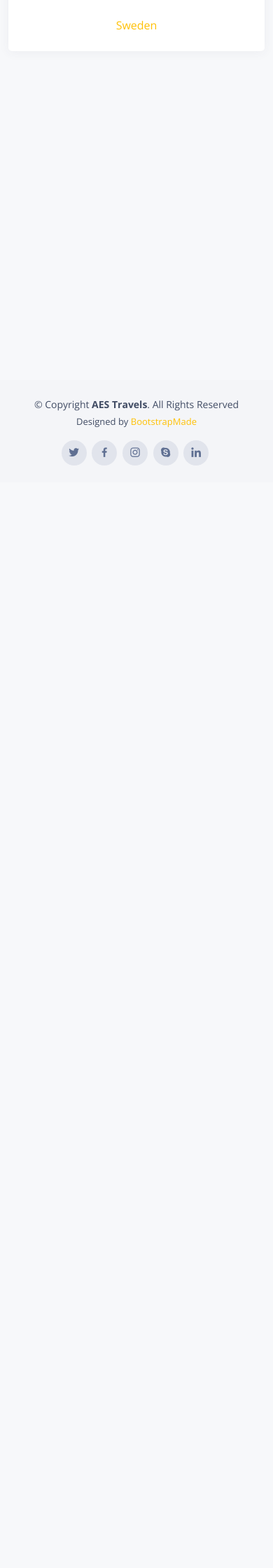
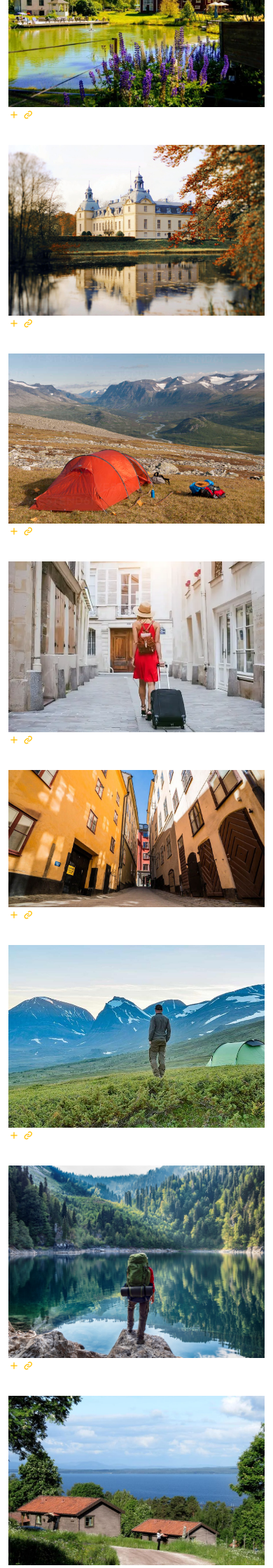
Before and after one commit to ErnestDecina/sdev2004-ca-website, a Flask app: page /sv/booking in a window 390 px wide. Shown: the part 1856-4096 px from the top of the page at 70% size. Before the commit the page ends 2521 px from the top, so only its background shows below. Run offline with Flask 3, Linux system fonts and the light colour scheme; some libraries are stand-ins or nearby versions.

Commit message:
updated sv booking english page

```diff
--- a/sdev2004-ca-website/app/templates/countries/sv/booking.html
+++ b/sdev2004-ca-website/app/templates/countries/sv/booking.html
@@ -134,7 +134,7 @@ Author: Michael O'Brien
               <div class="portfolio-links">
                 <a href="url({{ url_for('static', filename='img/sv/booking/village_b&b.jpg' ) }})" data-gallery="portfolioGallery" class="portfolio-lightbox" title="Web 3"><i class="bx bx-plus"></i></a>
                 <a href="portfolio-details.html" title="More Details"><i class="bx bx-link"></i></a>
-              </div>w
+              </div>
             </div>
           </div>
 
@@ -303,82 +303,126 @@ Author: Michael O'Brien
   </main>
 {% elif lang_code == "en" %}
     <section class="d-flex align-items-center justify-content-center" id="hero"
-             style="background-image: url( {{ url_for('static', filename='img/' + lang_code + '/index/index-hero.webp') }} ); ">
+             style="background-image: url( {{ url_for('static', filename='img/sv/booking/sweden_landscape_1.jpg') }} ); ">
           <div class="container position-relative">
-            <h1>{{_('AES Travel')}}</h1>
-            <h2>{{_('Bringing you where you want to be')}}</h2>
+            <h1>{{_('AES Travel: Sweden')}}</h1>
+            <h2>{{_('Escape to the untouched beauty of Sweden - where nature, culture, and adventure collide!')}}</h2>
           </div>
-    </section><!-- End Hero -->
+        </section>
 
 <main id="main">
-        <section class="team section-bg" id="team">
+    <!-- ======= Portfolio Section ======= -->
+    <section id="portfolio" class="portfolio">
       <div class="container">
 
-                <div class="section-title">
-                    <h2>{{_('Current Travel Plans')}}</h2>
-                    <p>{{_('Here is our 2 travel destinations for you to enjoy')}}</p>
+       <div class="section-title" data-aos="fade-in" data-aos-delay="100">
+          <h2>{{_("Booking")}}</h2>
+          <h4>{{_("Find your next adventure in Sweden...")}}</h4>
+          <p>{{_("Welcome to Sweden, a land of breathtaking natural beauty, captivating culture, and thrilling adventure! Whether you're seeking the tranquility of unspoiled wilderness, the vibrant energy of cosmopolitan cities, or the rich history and heritage of a proud and storied people, Sweden has it all. From the rugged mountains and pristine forests of the north to the sparkling lakes and vibrant cities of the south, every corner of this remarkable country is waiting to be discovered. Explore ancient Viking settlements, soak in hot springs under the Northern Lights, hike through towering pine forests, or savor the flavors of Swedish cuisine - the possibilities are endless. Come experience the warm hospitality, stunning landscapes, and endless opportunities for excitement and discovery that await you in Sweden!")}}
+            </p>
         </div>
 
-                <div class="row">
 
-                    <div class="col-lg-3 col-md-6 d-flex align-items-stretch" style="visibility: hidden;">
-                        <div class="member">
-                            <div class="member-img">
-                                <img alt="" class="img-fluid" src="">
-                                <div class="social">
-                                    <a href=""><i class="bi bi-twitter"></i></a>
-                                    <a href=""><i class="bi bi-facebook"></i></a>
-                                    <a href=""><i class="bi bi-instagram"></i></a>
-                                    <a href=""><i class="bi bi-linkedin"></i></a>
+
+        <div class="row" data-aos="fade-in">
+          <div class="col-lg-12 d-flex justify-content-center">
+            <ul id="portfolio-flters">
+              <li data-filter="*" class="filter-active">{{_("All")}}</li>
+              <li data-filter=".filter-app">{{_("Hotels")}}</li>
+              <li data-filter=".filter-card">{{_("Outdoors")}}</li>
+              <li data-filter=".filter-web">{{_("B&Bs")}}</li>
+            </ul>
           </div>
         </div>
-                            <div class="member-info">
-                                <h4>Walter White</h4>
-                                <span>Chief Executive Officer</span>
+
+        <div class="row portfolio-container" data-aos="fade-up">
+
+          <div class="col-lg-4 col-md-6 portfolio-item filter-app">
+            <div class="portfolio-wrap">
+              <img src="{{ url_for('static', filename='img/sv/booking/ice_hotel_1.jpg') }}" class="img-fluid" alt="">
+              <div class="portfolio-links">
+                <a href="url({{ url_for('static', filename='img/sv/booking/ice_hotel_1.jpg' ) }})" data-gallery="portfolioGallery" class="portfolio-lightbox" title="App 1"><i class="bx bx-plus"></i></a>
+                <a href="portfolio-details.html" title="More Details"><i class="bx bx-link"></i></a>
               </div>
             </div>
           </div>
 
-                    <div class="col-lg-3 col-md-6 d-flex align-items-stretch">
-                        <div class="member">
-                            <div class="member-img">
-                                <a href="{{ url_for('ko_home') }}">
-                                    <img alt="" class="img-fluid" src="{{ url_for('static', filename='img/' + lang_code + '/index/korea_image.webp') }}">
-                                </a>
-                            </div>
-                            <div class="member-info">
-                                <a  href="{{ url_for('ko_home') }}">{{_('Korea')}}</a>
+          <div class="col-lg-4 col-md-6 portfolio-item filter-web">
+            <div class="portfolio-wrap">
+              <img src="{{ url_for('static', filename='img/sv/booking/lake_b&b_1.jpg' ) }}" class="img-fluid" alt="">
+              <div class="portfolio-links">
+                <a href="url({{ url_for('static', filename='img/sv/booking/lake_b&b_1.jpg' ) }})" data-gallery="portfolioGallery" class="portfolio-lightbox" title="Web 3"><i class="bx bx-plus"></i></a>
+                <a href="portfolio-details.html" title="More Details"><i class="bx bx-link"></i></a>
               </div>
             </div>
           </div>
 
-                    <div class="col-lg-3 col-md-6 d-flex align-items-stretch">
-                        <div class="member">
-                            <div class="member-img">
-                                <a href="{{ url_for('sv_home') }}">
-                                    <img alt="" class="img-fluid" src="{{ url_for('static', filename='img/' + lang_code + '/index/sweden_image.webp') }}">
-                                </a>
-                            </div>
-                            <div class="member-info">
-                                <a href="{{ url_for('sv_home') }}">{{_('Sweden')}}</a>
+          <div class="col-lg-4 col-md-6 portfolio-item filter-app">
+            <div class="portfolio-wrap">
+              <img src="{{ url_for('static', filename='img/sv/booking/castle_hotel_1.jpg' ) }}" class="img-fluid" alt="">
+              <div class="portfolio-links">
+                <a href="url({{ url_for('static', filename='img/sv/booking/castle_hotel_1.jpg' ) }})" data-gallery="portfolioGallery" class="portfolio-lightbox" title="App 2"><i class="bx bx-plus"></i></a>
+                <a href="portfolio-details.html" title="More Details"><i class="bx bx-link"></i></a>
               </div>
             </div>
           </div>
 
-                    <div class="col-lg-3 col-md-6 d-flex align-items-stretch" style="visibility: hidden;">
-                        <div class="member">
-                            <div class="member-img">
-                                <img alt="" class="img-fluid" src="assets/img/team/team-4.jpg">
-                                <div class="social">
-                                    <a href=""><i class="bi bi-twitter"></i></a>
-                                    <a href=""><i class="bi bi-facebook"></i></a>
-                                    <a href=""><i class="bi bi-instagram"></i></a>
-                                    <a href=""><i class="bi bi-linkedin"></i></a>
+          <div class="col-lg-4 col-md-6 portfolio-item filter-card">
+            <div class="portfolio-wrap">
+              <img src="{{ url_for('static', filename='img/sv/booking/lapland_camp_1.jpg' ) }}" class="img-fluid" alt="">
+              <div class="portfolio-links">
+                <a href="url({{ url_for('static', filename='img/sv/booking/lapland_camp_1.jpg' ) }})" data-gallery="portfolioGallery" class="portfolio-lightbox" title="Card 2"><i class="bx bx-plus"></i></a>
+                <a href="portfolio-details.html" title="More Details"><i class="bx bx-link"></i></a>
               </div>
             </div>
-                            <div class="member-info">
-                                <h4>Amanda Jepson</h4>
-                                <span>Accountant</span>
+          </div>
+
+          <div class="col-lg-4 col-md-6 portfolio-item filter-web">
+            <div class="portfolio-wrap">
+              <img src="{{ url_for('static', filename='img/sv/booking/solo_hostel.jpg' ) }}" class="img-fluid" alt="">
+              <div class="portfolio-links">
+                <a href="url({{ url_for('static', filename='img/sv/booking/solo_hostel.jpg' ) }})" data-gallery="portfolioGallery" class="portfolio-lightbox" title="Web 2"><i class="bx bx-plus"></i></a>
+                <a href="portfolio-details.html" title="More Details"><i class="bx bx-link"></i></a>
+              </div>
+            </div>
+          </div>
+
+          <div class="col-lg-4 col-md-6 portfolio-item filter-app">
+            <div class="portfolio-wrap">
+              <img src="{{ url_for('static', filename='img/sv/booking/hostel_alley.jpg' ) }}" class="img-fluid" alt="">
+              <div class="portfolio-links">
+                <a href="url({{ url_for('static', filename='img/sv/booking/hostel_alley.jpg' ) }})" data-gallery="portfolioGallery" class="portfolio-lightbox" title="App 3"><i class="bx bx-plus"></i></a>
+                <a href="portfolio-details.html" title="More Details"><i class="bx bx-link"></i></a>
+              </div>
+            </div>
+          </div>
+
+          <div class="col-lg-4 col-md-6 portfolio-item filter-card">
+            <div class="portfolio-wrap">
+              <img src="{{ url_for('static', filename='img/sv/booking/solo_camper.jpg' ) }}" class="img-fluid" alt="">
+              <div class="portfolio-links">
+                <a href="url({{ url_for('static', filename='img/sv/booking/solo_camper.jpg' ) }})" data-gallery="portfolioGallery" class="portfolio-lightbox" title="Card 1"><i class="bx bx-plus"></i></a>
+                <a href="portfolio-details.html" title="More Details"><i class="bx bx-link"></i></a>
+              </div>
+            </div>
+          </div>
+
+          <div class="col-lg-4 col-md-6 portfolio-item filter-card">
+            <div class="portfolio-wrap">
+              <img src="{{ url_for('static', filename='img/sv/booking/lake_hiker.jpg' ) }}" class="img-fluid" alt="">
+              <div class="portfolio-links">
+                <a href="url({{ url_for('static', filename='img/sv/booking/lake_hiker.jpg' ) }})" data-gallery="portfolioGallery" class="portfolio-lightbox" title="Card 3"><i class="bx bx-plus"></i></a>
+                <a href="portfolio-details.html" title="More Details"><i class="bx bx-link"></i></a>
+              </div>
+            </div>
+          </div>
+
+          <div class="col-lg-4 col-md-6 portfolio-item filter-web">
+            <div class="portfolio-wrap">
+              <img src="{{ url_for('static', filename='img/sv/booking/old_rural_b&b.jpg' ) }}" class="img-fluid" alt="">
+              <div class="portfolio-links">
+                <a href="url({{ url_for('static', filename='img/sv/booking/old_rural_b&b.jpg' ) }})" data-gallery="portfolioGallery" class="portfolio-lightbox" title="Web 3"><i class="bx bx-plus"></i></a>
+                <a href="portfolio-details.html" title="More Details"><i class="bx bx-link"></i></a>
               </div>
             </div>
           </div>
@@ -386,7 +430,6 @@ Author: Michael O'Brien
         </div>
 
       </div>
-        </section>
-
-    </main><!-- End #main -->
+    </section><!-- End Portfolio Section -->
+</main>
 {% endif %}
```
Also changed, not shown: sdev2004-ca-website/app/static/img/sv/booking/castle_hotel_1.jpg (added), sdev2004-ca-website/app/static/img/sv/booking/hostel_alley.jpg (added), sdev2004-ca-website/app/static/img/sv/booking/ice_hotel_1.jpg (added), sdev2004-ca-website/app/static/img/sv/booking/lake_b&b_1.jpg (added), sdev2004-ca-website/app/static/img/sv/booking/lake_hiker.jpg (added), sdev2004-ca-website/app/static/img/sv/booking/lapland_camp_1.jpg (added), sdev2004-ca-website/app/static/img/sv/booking/old_rural_b&b.jpg (added), sdev2004-ca-website/app/static/img/sv/booking/solo_camper.jpg (added), sdev2004-ca-website/app/static/img/sv/booking/solo_hostel.jpg (added), sdev2004-ca-website/app/static/img/sv/booking/sweden_landscape_1.jpg (added). Lines whose indentation alone changed are shown as unchanged.
